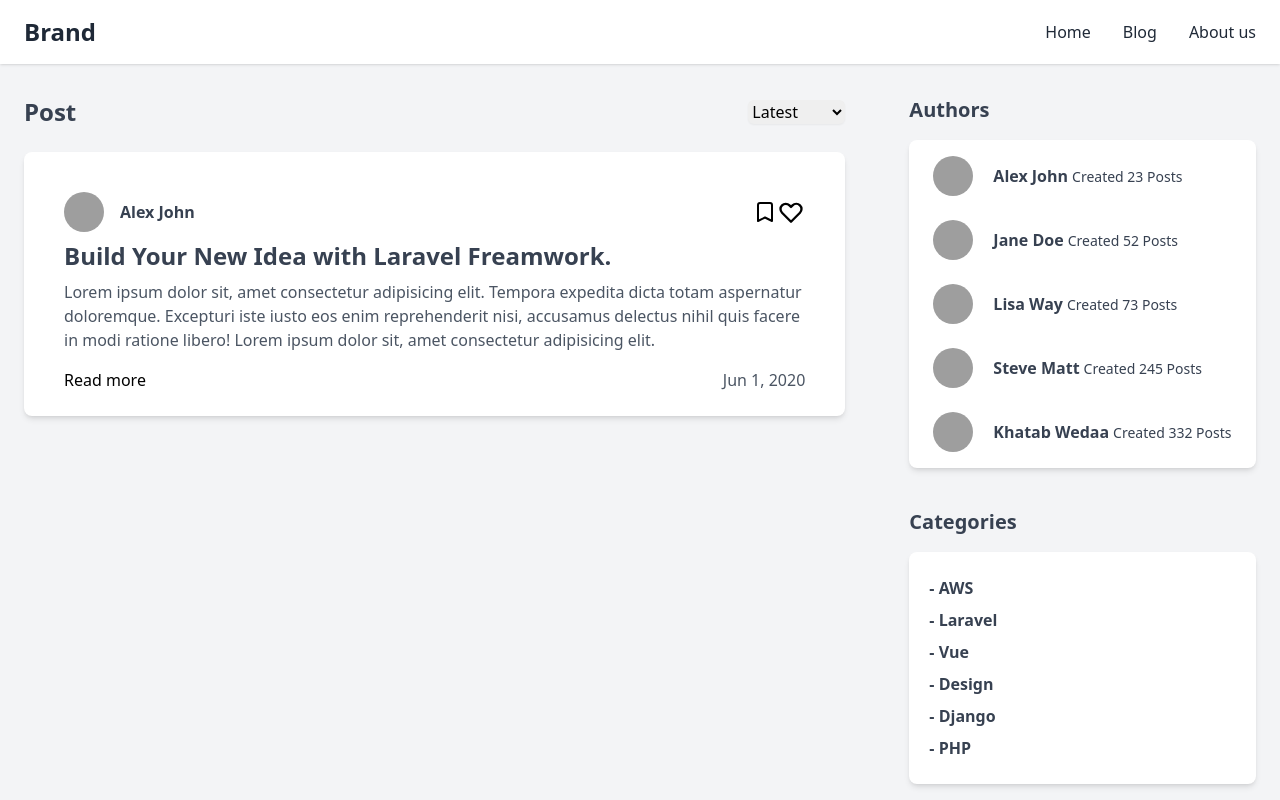
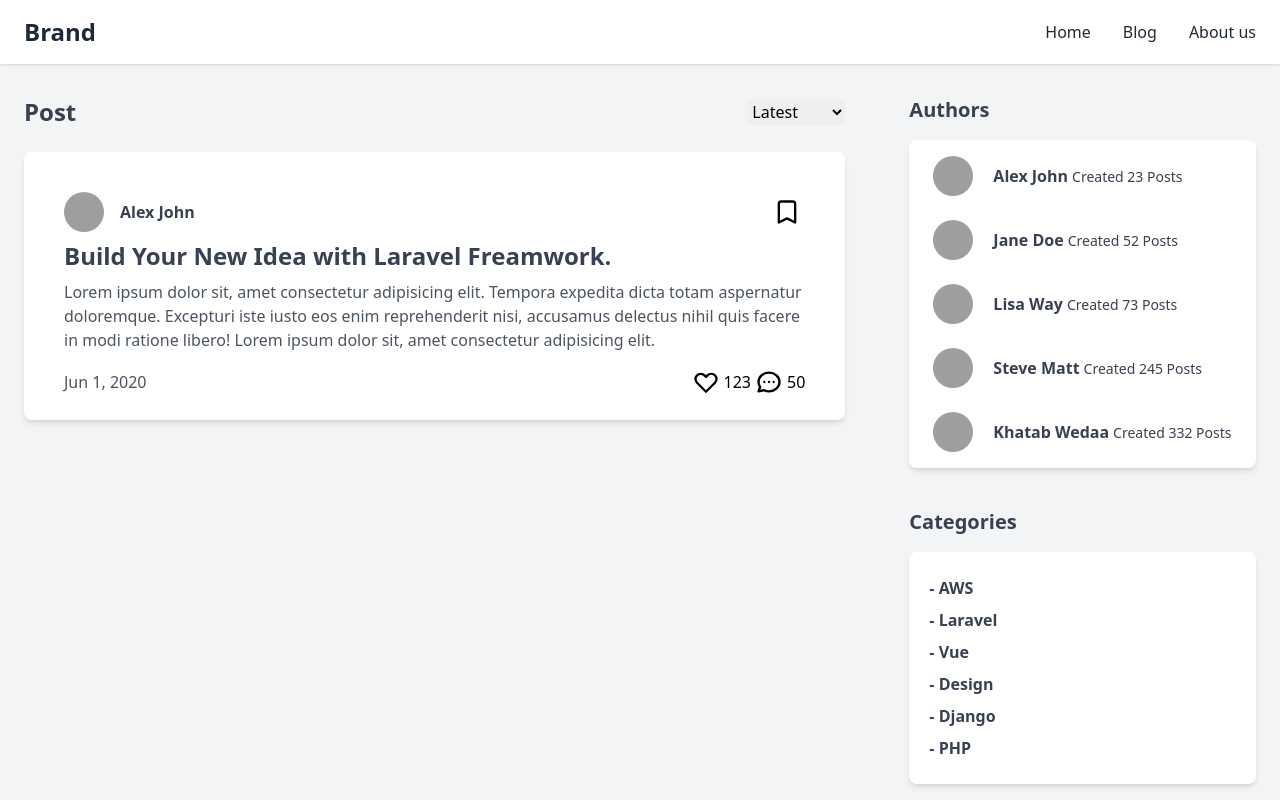
Before and after one commit to AdityaPimpalkar/BlogIt-client, a React (Create React App) app: page /posts in a window 1280 px wide. Shown: the top 800 px of the page. Built offline with nearby package versions, Linux system fonts and the light colour scheme; grey boxes are pictures that could not be loaded.

Commit message:
posts icons addition

```diff
--- a/src/screens/Posts.tsx
+++ b/src/screens/Posts.tsx
@@ -1,5 +1,5 @@
 import React from "react";
-import { BookmarkIcon, HeartIcon } from "@heroicons/react/outline";
+import { BookmarkIcon, HeartIcon, ChatIcon } from "@heroicons/react/outline";
 
 const Posts = () => {
   return (
@@ -77,8 +77,7 @@ const Posts = () => {
                     </h1>
                   </a>
                   <div className="flex items-center">
-                    <BookmarkIcon className="h-6 w-6" />
-                    <HeartIcon className="h-7 w-7" />
+                    <BookmarkIcon className="h-7 w-7 mx-1" />
                   </div>
                 </div>
                 <div className="mt-2">
@@ -97,13 +96,12 @@ const Posts = () => {
                   </p>
                 </div>
                 <div className="flex items-center justify-between mt-4">
-                  <a href="#" className="text-blue-500 hover:underline">
-                    Read more
-                  </a>
-                  <div>
-                    <span className="font-light text-gray-600">
-                      Jun 1, 2020
-                    </span>
+                  <span className="font-light text-gray-600">Jun 1, 2020</span>
+                  <div className="flex items-center">
+                    <HeartIcon className="h-7 w-7 mx-1" />
+                    123
+                    <ChatIcon className="h-7 w-7 mx-1" />
+                    50
                   </div>
                 </div>
               </div>
```
